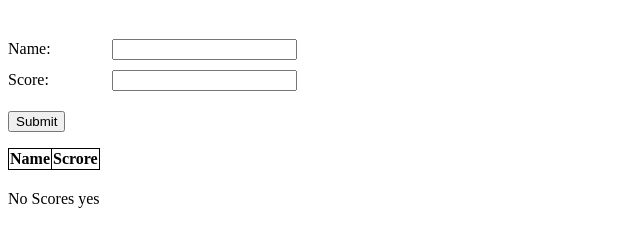
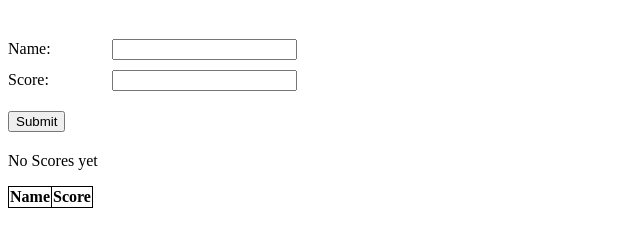
Before and after one commit to acciojob/game-high-scores-GautamMarkande, a website: page main.html in a window 1280 px wide. Shown: the part 61-308 px from the top of the page, without its empty margins (0-640 px from the left). Drawn offline with Linux system fonts and the light colour scheme.

Commit message:
created a submission

```diff
--- a/main.html
+++ b/main.html
@@ -14,18 +14,7 @@
       <input type="text" id="score" /><br />
       <input type="button" value="Submit" onclick="saveScore()" />
     </form>
-	  <table>
-		  <thead>
-			  <tr>
-				  <th>Name</th>
-				  <th>Scrore</th>
-			  </tr>
 
-		  </thead>
-		  <tbody id="tbody">
-
-		  </tbody>
-	  </table>
     <div id="scores"></div>
     <script type="text/javascript" src="./script.js"></script>
   </body>
--- a/script.js
+++ b/script.js
@@ -2,7 +2,23 @@
 const nameInput = document.getElementById("name");
 const scoreInput = document.getElementById("score");
 const scores = document.getElementById("scores");
-const tbody = document.getElementById("tbody");
+const body = document.querySelector('body')
+const table = document.createElement('table')
+const tbody = document.createElement('tbody')
+const tr = document.createElement('tr');
+const thead=document.createElement('thead')
+const th1=document.createElement('th')
+const th2=document.createElement('th')
+
+th1.innerText = "Name"
+th2.innerText = "Score"
+tr.appendChild(th1);
+tr.appendChild(th2)
+thead.appendChild(tr);
+table.appendChild(thead)
+table.appendChild(tbody)
+body.appendChild(table)
+
 
 // Save score to Local Sto
 
@@ -39,7 +55,7 @@ function showScores() {
 		tbody.appendChild(tr);
 	})
 	}else{
-		scores.innerText = "No Scores yes"
+		scores.innerText = "No Scores yet"
 	}
 
 
```
